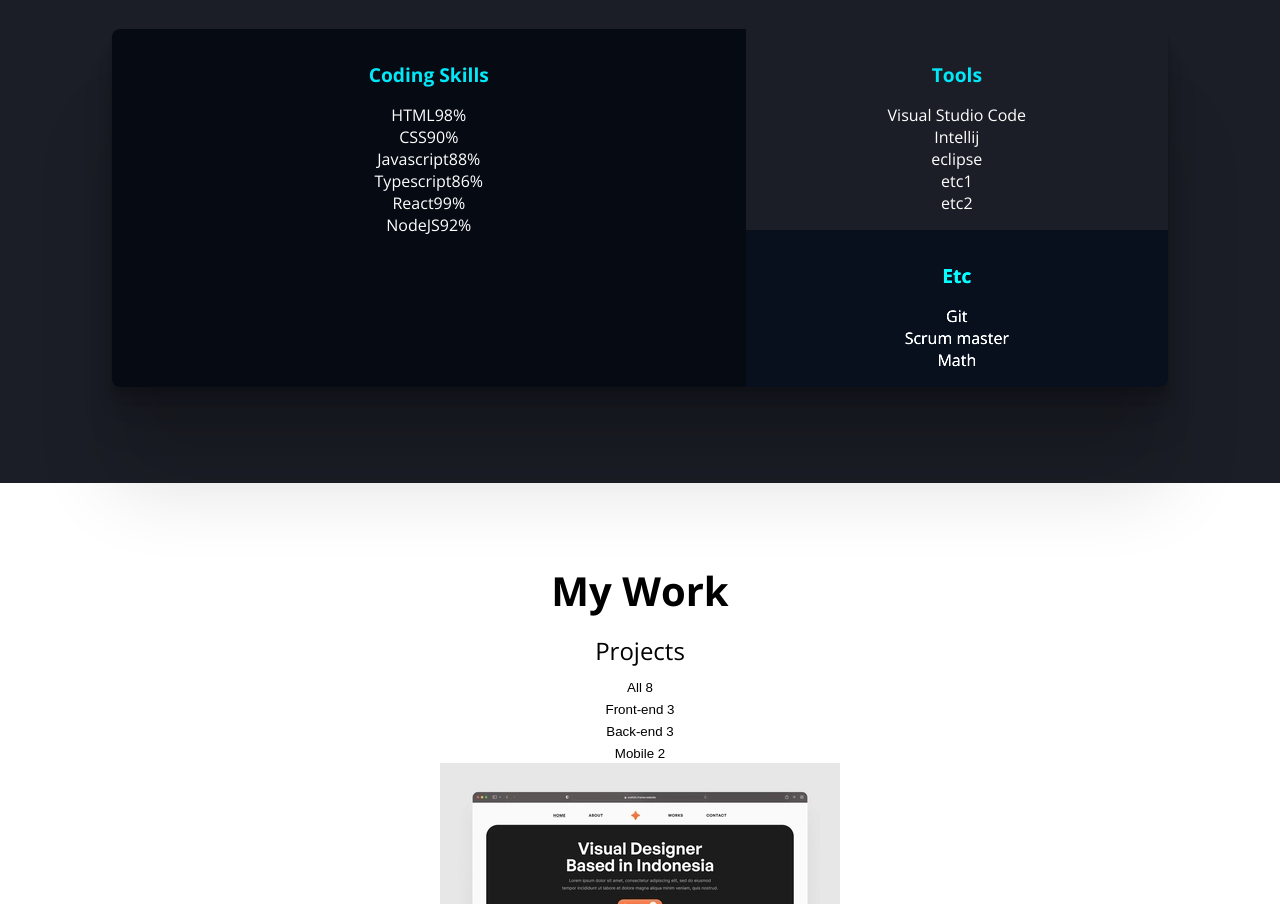
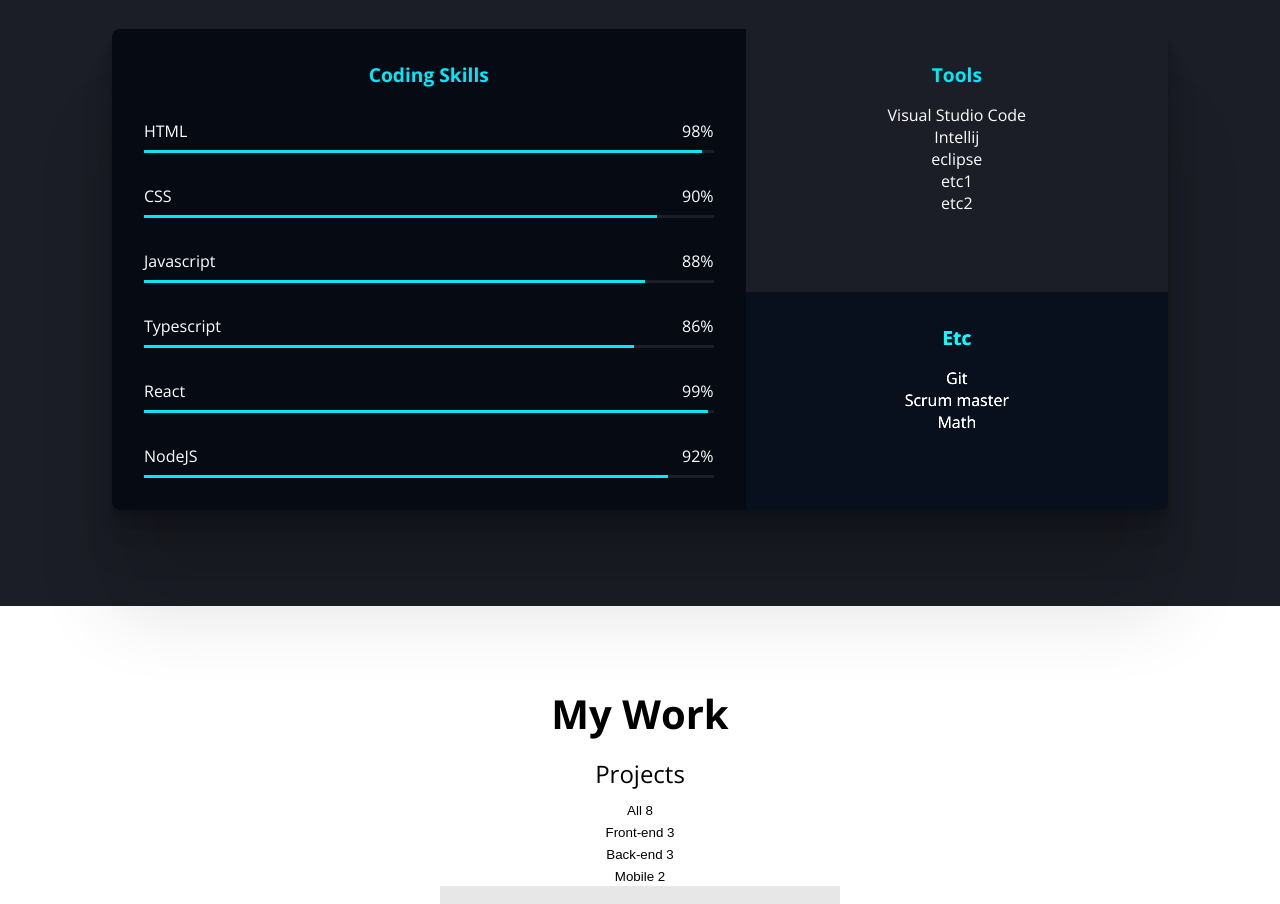
Before and after one commit to LEEJONGSEONG153/js-lee.github.io, a plain HTML site: page index.html in a window 1280 px wide. Shown: the part 1721-2625 px from the top of the page. Drawn offline with nearby package versions, Linux system fonts and the light colour scheme.

Commit message:
CSS-SKILS-Bar

```diff
--- a/css/style.css
+++ b/css/style.css
@@ -259,3 +259,26 @@ button:focus {
   background-color: var(--color-primary);
   filter: brightness(150%);
 }
+
+.bar {
+  display: flex;
+  flex-direction: column;
+  padding: 1rem;
+  gap: 0.5rem;
+}
+
+.bar__metadata {
+  display: flex;
+  justify-content: space-between;
+}
+
+.bar__bg {
+  width: 100%;
+  height: 3px;
+  background-color: var(--color-primary-variant);
+}
+
+.bar__value {
+  height: 3px;
+  background-color: var(--color-accent);
+}
--- a/index.html
+++ b/index.html
@@ -130,29 +130,53 @@
             <section class="skills__coding">
               <h3 class="skills__title">Coding Skills</h3>
               <ul>
-                <li>
-                  <div><span>HTML</span><span>98%</span></div>
-                  <div><div style="width: 98%"></div></div>
+                <li class="bar">
+                  <div class="bar__metadata">
+                    <span>HTML</span><span>98%</span>
+                  </div>
+                  <div class="bar__bg">
+                    <div class="bar__value" style="width: 98%"></div>
+                  </div>
                 </li>
-                <li>
-                  <div><span>CSS</span><span>90%</span></div>
-                  <div><div style="width: 90%"></div></div>
+                <li class="bar">
+                  <div class="bar__metadata">
+                    <span>CSS</span><span>90%</span>
+                  </div>
+                  <div class="bar__bg">
+                    <div class="bar__value" style="width: 90%"></div>
+                  </div>
                 </li>
-                <li>
-                  <div><span>Javascript</span><span>88%</span></div>
-                  <div><div style="width: 88%"></div></div>
+                <li class="bar">
+                  <div class="bar__metadata">
+                    <span>Javascript</span><span>88%</span>
+                  </div>
+                  <div class="bar__bg">
+                    <div class="bar__value" style="width: 88%"></div>
+                  </div>
                 </li>
-                <li>
-                  <div><span>Typescript</span><span>86%</span></div>
-                  <div><div style="width: 86%"></div></div>
+                <li class="bar">
+                  <div class="bar__metadata">
+                    <span>Typescript</span><span>86%</span>
+                  </div>
+                  <div class="bar__bg">
+                    <div class="bar__value" style="width: 86%"></div>
+                  </div>
                 </li>
-                <li>
-                  <div><span>React</span><span>99%</span></div>
-                  <div><div style="width: 99%"></div></div>
+                <li class="bar">
+                  <div class="bar__metadata">
+                    <span>React</span><span>99%</span>
+                  </div>
+                  <div class="bar__bg">
+                    <div class="bar__value" style="width: 99%"></div>
+                  </div>
                 </li>
-                <li>
-                  <div><span>NodeJS</span><span>92%</span></div>
-                  <div><div style="width: 92%"></div></div>
+                <li class="bar">
+                  <div class="bar__metadata">
+                    <span>NodeJS</span><span>92%</span>
+                  </div>
+                  <div class="bar__bg">
+                    <div class="bar__value" style="width: 92%"></div>
+                  </div>
                 </li>
               </ul>
             </section>
```
